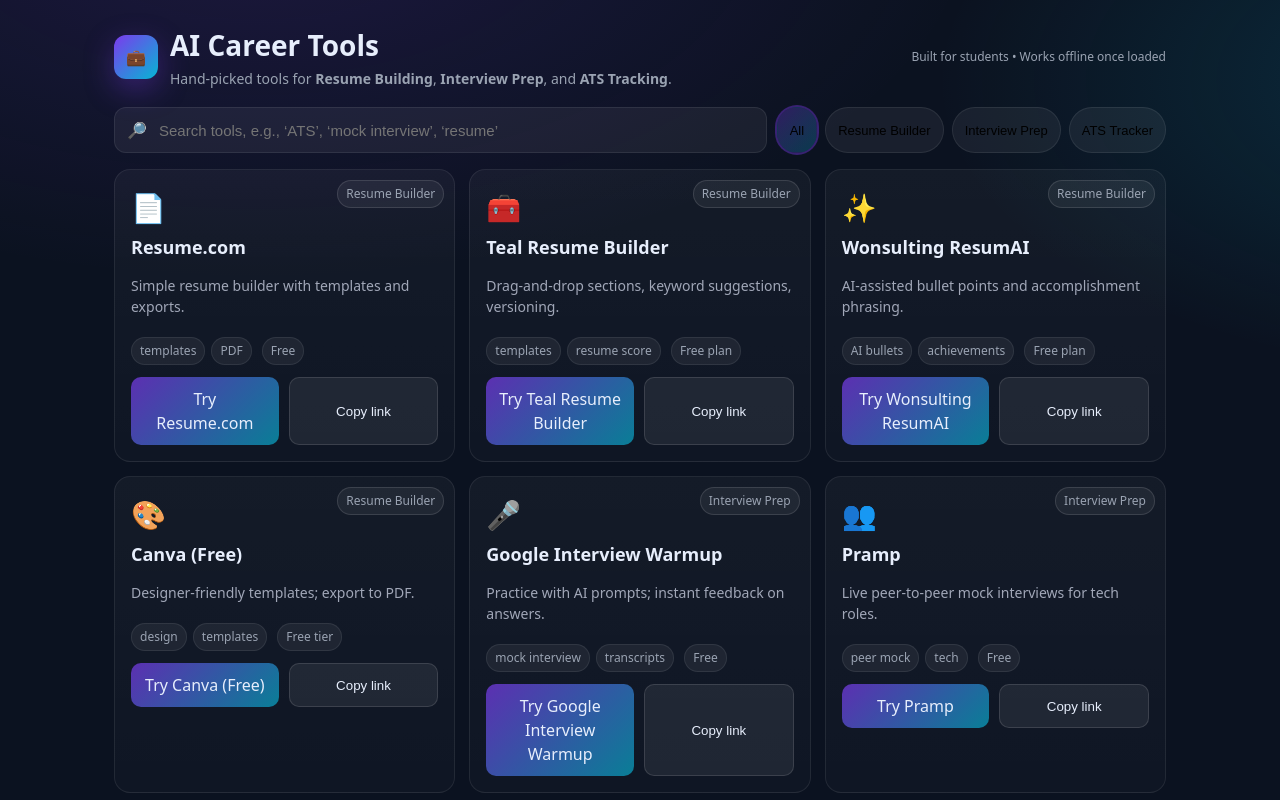
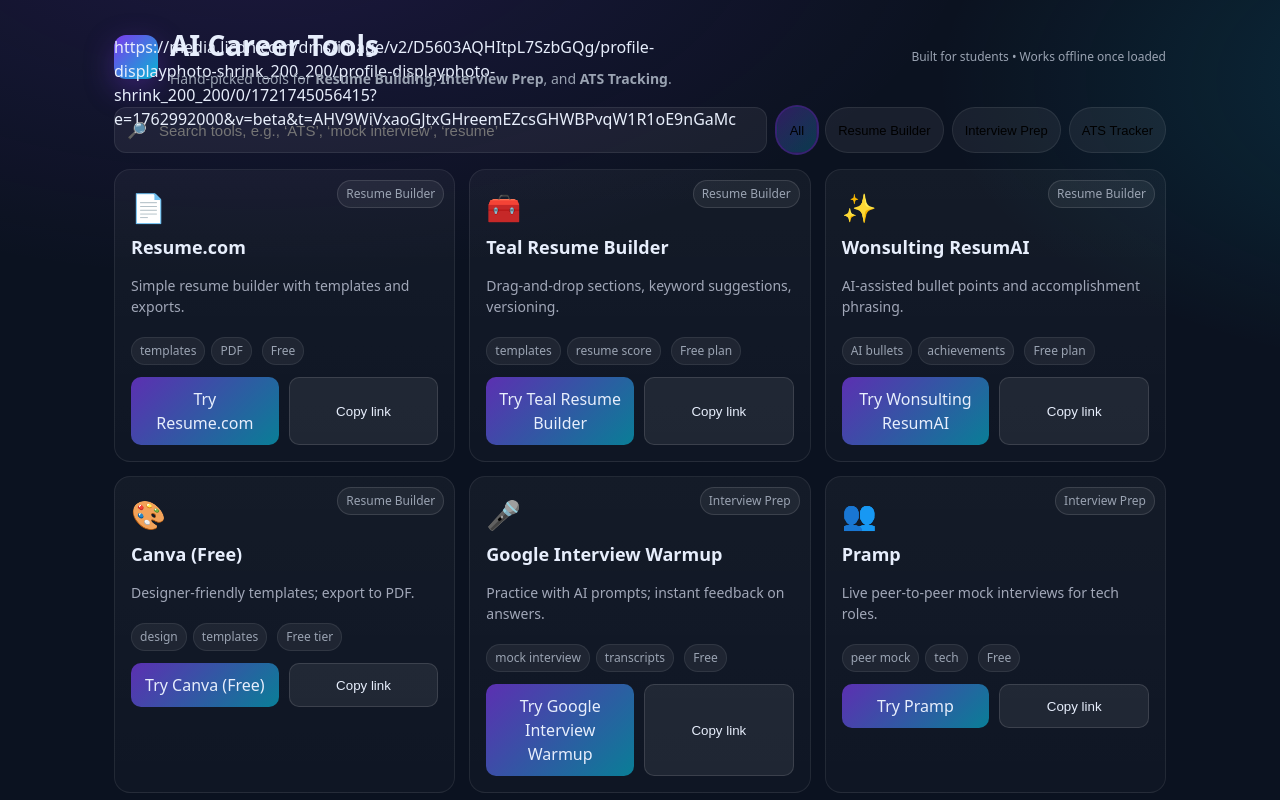
Before and after one commit to ajayinvns/ai-career-tools, a plain HTML site: page index.html in a window 1280 px wide. Shown: the top 800 px of the page. Drawn offline with Linux system fonts and the light colour scheme.

Commit message:
Update index.html

```diff
--- a/index.html
+++ b/index.html
@@ -50,7 +50,7 @@
   <div class="container">
     <header>
       <div class="title" role="banner">
-        <div class="logo" aria-hidden="true">💼</div>
+        <div class="logo" aria-hidden="true">https://media.licdn.com/dms/image/v2/D5603AQHItpL7SzbGQg/profile-displayphoto-shrink_200_200/profile-displayphoto-shrink_200_200/0/1721745056415?e=1762992000&v=beta&t=AHV9WiVxaoGJtxGHreemEZcsGHWBPvqW1R1oE9nGaMc</div>
         <div>
           <h1>AI Career Tools</h1>
           <div class="subtitle">Hand‑picked tools for <strong>Resume Building</strong>, <strong>Interview Prep</strong>, and <strong>ATS Tracking</strong>.</div>
```
